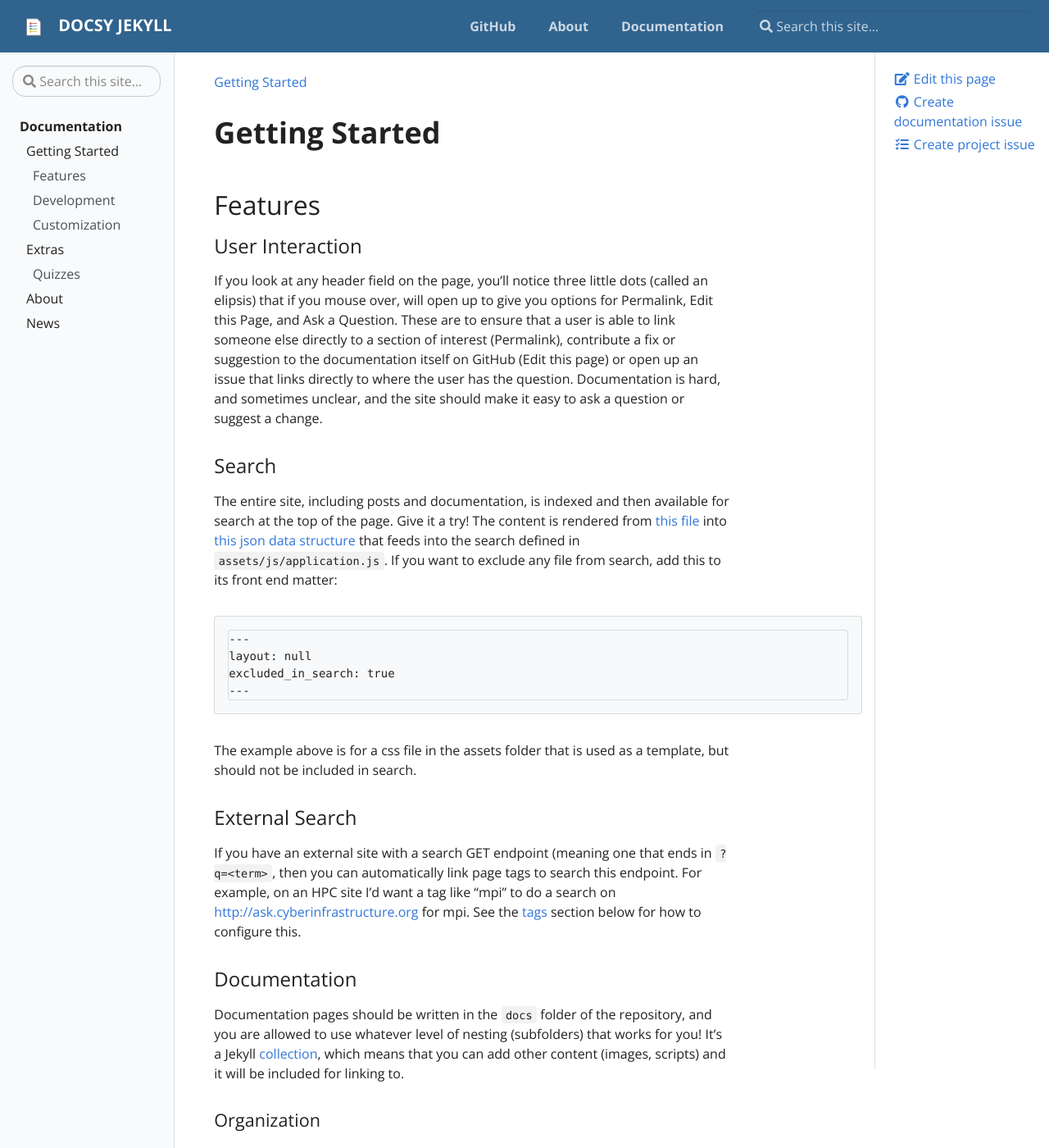
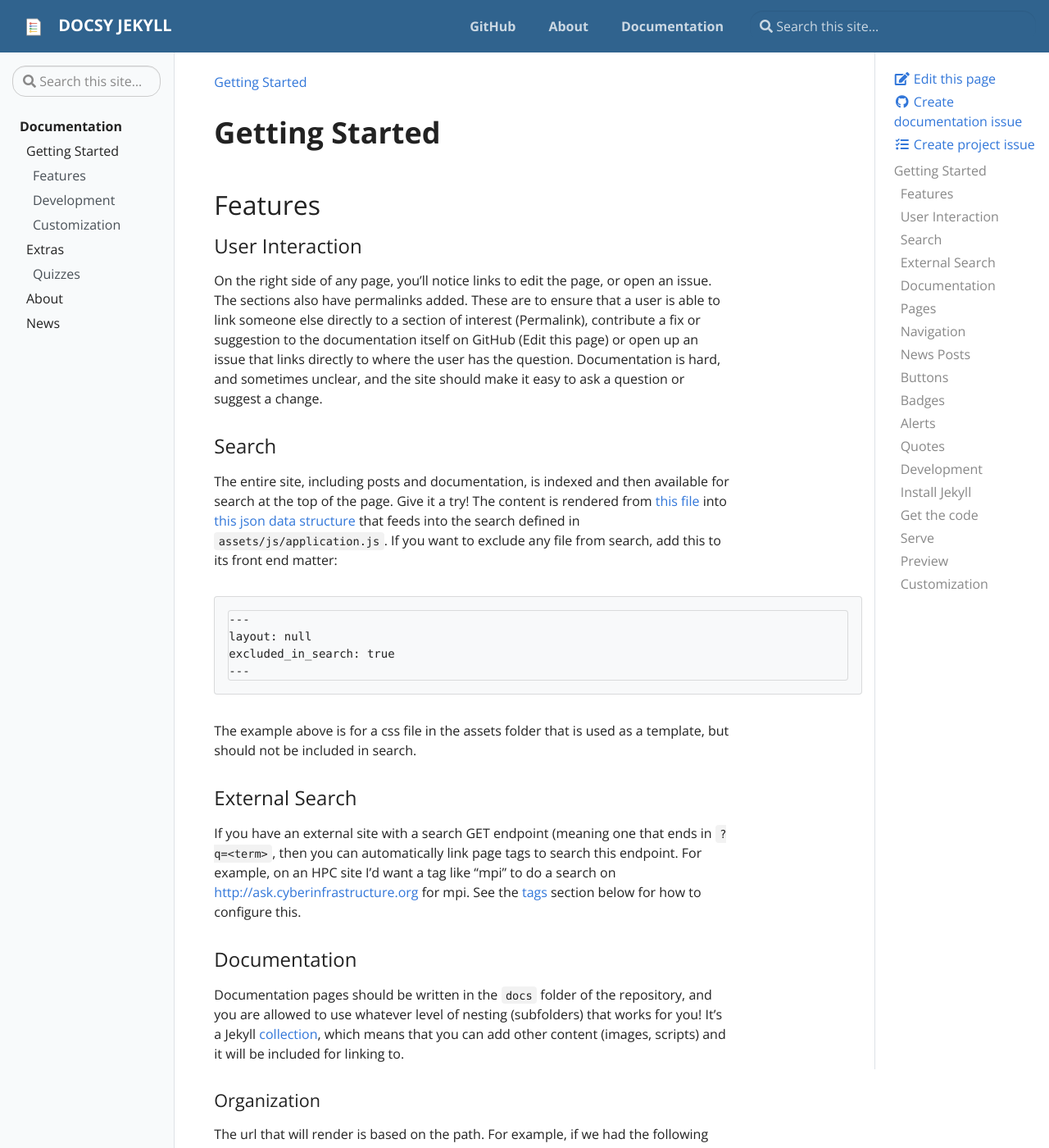
Before and after one commit to vsoch/docsy-jekyll, a Jekyll site: the page built from _docs/getting-started.md, in a window 1280 px wide and 1400 px high. Shown: the whole window at 82% size. Built offline with Jekyll 4.4.1, drawn with Linux system fonts in a browser that asks for light colours.

Commit message:
adding permalinks
Signed-off-by: Vanessa Sochat <vsochat@stanford.edu>

```diff
--- a/_docs/getting-started.md
+++ b/_docs/getting-started.md
@@ -11,9 +11,9 @@ tags:
 
 ### User Interaction
 
-If you look at any header field on the page, you'll notice three little dots
-(called an elipsis) that if you mouse over, will open up to give you options
-for Permalink, Edit this Page, and Ask a Question.
+
+On the right side of any page, you'll notice links to edit the page, or
+open an issue. The sections also have permalinks added.
 These are to ensure that a user is able to link someone else directly to a section
 of interest (Permalink), contribute a fix or suggestion to the documentation itself on GitHub
 (Edit this page) or open up an issue that links directly to where the user has
--- /dev/null
+++ b/_includes/permalinks.html
@@ -0,0 +1,12 @@
+<script>
+var headers = ["h1", "h2", "h3", "h4"]
+var colors = ["red", "orange", "green", "blue"]
+
+$.each(headers, function(i, header){
+    var color = colors[i];
+    $(header).each(function () {
+        var href=$(this).attr("id");
+        $(this).append('<a class="headerlink" style="color:' + color + '" href="#' + href + '" title="Permanent link">¶</a>')
+    });
+})
+</script>
--- a/_includes/toc.html
+++ b/_includes/toc.html
@@ -9,7 +9,7 @@ $(document).ready(function() {
     var toc = $('#TOC');
 
     // Select each header
-    sections = $('#md-container-pancakes h1');
+    sections = $('.td-content h1');
         $.each(sections, function(idx, v) {
             section = $(v);
             var div_id = $(section).attr('id');
@@ -20,9 +20,9 @@ $(document).ready(function() {
 
             // Add section code to subnavigation
             var children = $('<nav class="md-nav"><ul class="md-nav__list"></nav></ul>')
-            var contenders = $("#" + div_id).nextUntil( "h1" );
+            var contenders = $("#" + div_id).nextUntil("h1");
             $.each(contenders, function(idx, contender){
-               if($(contender).is('h2')) {
+               if($(contender).is('h2') || $(contender).is('h3')) {
                    var contender_id = $(contender).attr('id');
                    var contender_text = $(contender).text().split('¶')[0];
                    var content = '<li class="md-nav__item"><a class="md-nav__link" href="#' + contender_id + '" title="' + contender_text +'">' + contender_text +'</a></li>';
--- a/_layouts/page.html
+++ b/_layouts/page.html
@@ -3,3 +3,4 @@ layout: default
 ---
 {{ content }}
 {% include toc.html %}
+{% include permalinks.html %}
```
Also changed, not shown: assets/css/main.css.
